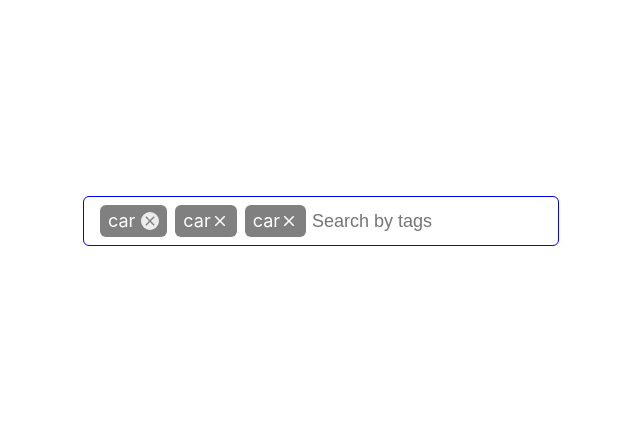
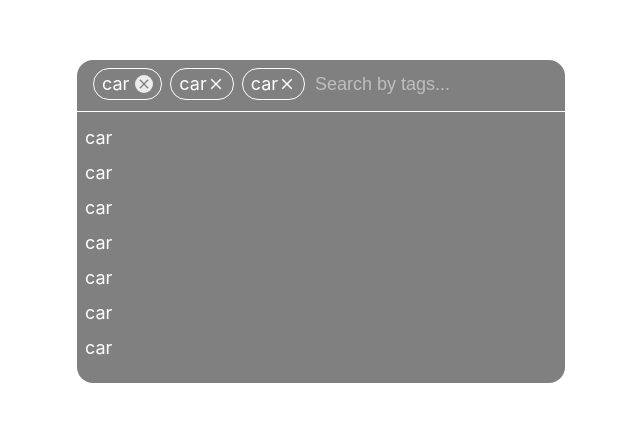
Before and after one commit to p6te/dropdown-list, a React (Create React App) app: page / in a window 1280 px wide. Shown: the part 179-600 px from the top of the page, without its empty margins (319-959 px from the left). Built offline with nearby package versions, Linux system fonts and the light colour scheme; no server answers.

Commit message:
dropdown layout

```diff
--- a/src/App.js
+++ b/src/App.js
@@ -1,7 +1,7 @@
 import "./sass/App.scss";
 import React, { useEffect, useState } from "react";
 import InputSearcher from "./components/InputSearcher";
-import DropDown from "./components/DropDownList";
+import DropDownList from "./components/DropDownList";
 
 function App() {
   const [data, setData] = useState([]);
@@ -30,7 +30,7 @@ function App() {
   return (
     <div className="App">
       <InputSearcher data={data} tags={tags} setTags={setTags} />
-      <DropDown />
+      <DropDownList />
     </div>
   );
 }
--- a/src/components/DropDownList.jsx
+++ b/src/components/DropDownList.jsx
@@ -1,9 +1,21 @@
-import React , {useState} from 'react'
+import React, { useState } from "react";
+import "../sass/DropDownList.scss";
 
-function DropDown() {
-    return (
-<div></div>
-    )
+function DropDownList() {
+  return (
+    <div className="dropdown-list">
+      <ul>
+        <li>car</li>
+        <li>car</li>
+        <li>car</li>
+        <li>car</li>
+        <li>car</li>
+        <li>car</li>
+        <li>car</li>
+        <li></li>
+      </ul>
+    </div>
+  );
 }
 
-export default DropDown
+export default DropDownList;
--- a/src/components/InputSearcher.jsx
+++ b/src/components/InputSearcher.jsx
@@ -22,7 +22,7 @@ function InputSearcher({ data, tags, setTags }) {
       </ul>
       <input
         type="text"
-        placeholder="Search by tags"
+        placeholder="Search by tags..."
         onKeyUp={(e) => (e.key === "Enter" ? addtags(e) : null)}
       />
     </div>
--- a/src/sass/App.scss
+++ b/src/sass/App.scss
@@ -10,8 +10,22 @@ body {
   align-items: center;
   justify-content: center;
 
+
 }
 .App {
     margin: 50px;
+    background-color: gray;
+    border-radius: 16px;
+    // padding: 10px;
 
 }
+.red{
+    width: 100px;
+    height: 100px;
+    background-color: red;
+}
+.t{
+    width: 100px;
+    height: 100px;
+    background-color: yellow;
+}
--- /dev/null
+++ b/src/sass/DropDownList.scss
@@ -0,0 +1,21 @@
+.dropdown-list {
+  border-top: 1px solid white;
+  margin-top: 3px;
+  ul {
+    list-style: none;
+    margin-top: 10px;
+    border-radius: 6px;
+    li {
+      margin: 3px 0;
+      color: rgb(255, 255, 255);
+      padding: 0 8px;
+      height: 32px;
+      line-height: 32px;
+      font-size: 18px;
+
+      &:nth-last-child(1) {
+        height: 16px;
+      }
+    }
+  }
+}
--- a/src/sass/InputSearcher.scss
+++ b/src/sass/InputSearcher.scss
@@ -3,10 +3,8 @@
   align-items: center;
   flex-wrap: wrap;
   min-height: 48px;
+  padding: 0 8px;
 
-  padding: 0 8px;
-  border: 1px solid blue;
-  border-radius: 6px;
   &:focus-within {
     border: 1px solid tomato;
   }
@@ -22,13 +20,14 @@
       color: white;
       background-color: grey;
       padding: 0 8px;
-      border-radius: 6px;
+      border-radius: 16px;
       margin-left: 8px;
       line-height: 32px;
       font-size: 18px;
       width: auto;
       text-align: center;
       height: 32px;
+      border: 1px solid white;
       span {
         position: relative;
       }
@@ -41,16 +40,23 @@
       }
     }
   }
-  input{
+  input {
     text-decoration: none;
+    background-color: transparent;
+
+    color: white;
     min-height: 48px;
     line-height: 32px;
     font-size: 18px;
-      padding: 6px;
+    padding: 0 10px;
     min-width: 200px;
     border: none;
+
     &:focus {
       outline: none;
     }
+    &::placeholder {
+      color: rgb(190, 190, 190);
     }
   }
+}
```
Lines whose indentation alone changed are shown as unchanged.
